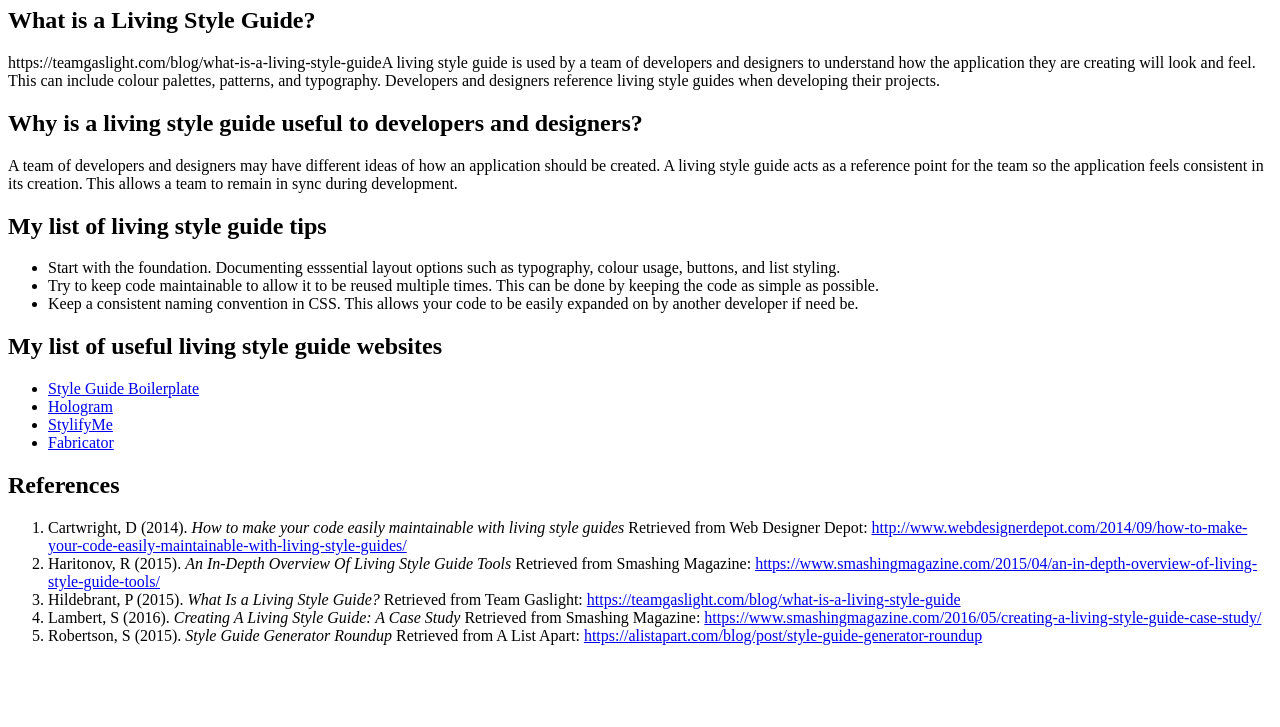
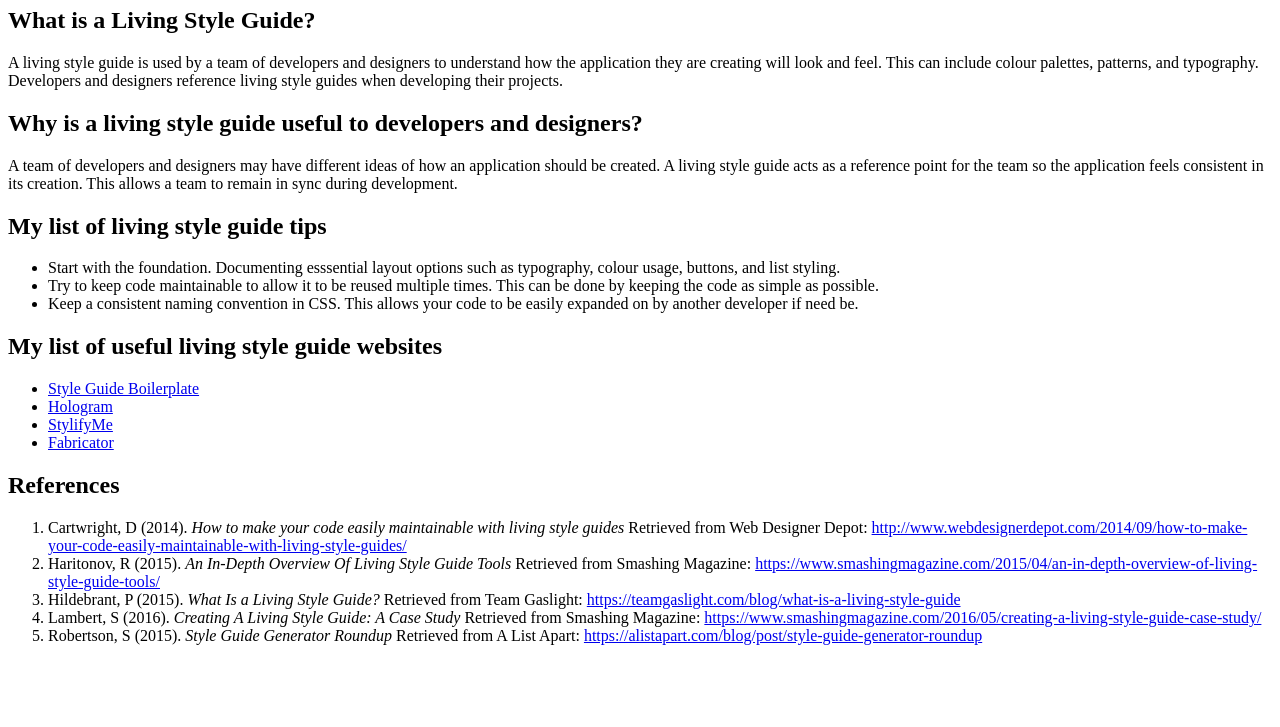
Before and after one commit to PatrickA7/PatrickA7.github.io, a plain HTML site: page index.html in a window 1280 px wide. Shown: the part 73-800 px from the top of the page. Drawn offline with Linux system fonts and the light colour scheme.

Commit message:
HIT226
Removed link from paragraph

```diff
--- a/index.html
+++ b/index.html
@@ -10,7 +10,7 @@
 
         <h2>What is a Living Style Guide?</h2>
 
-        <p>https://teamgaslight.com/blog/what-is-a-living-style-guideA living style guide is used by a team of developers and designers to understand how the application they are creating will look and feel.  This can include colour palettes, patterns, and typography. Developers and designers reference living style guides when developing their projects.</p>
+        <p>A living style guide is used by a team of developers and designers to understand how the application they are creating will look and feel.  This can include colour palettes, patterns, and typography. Developers and designers reference living style guides when developing their projects.</p>
 
         <h2>Why is a living style guide useful to developers and designers?</h2>
 
```
